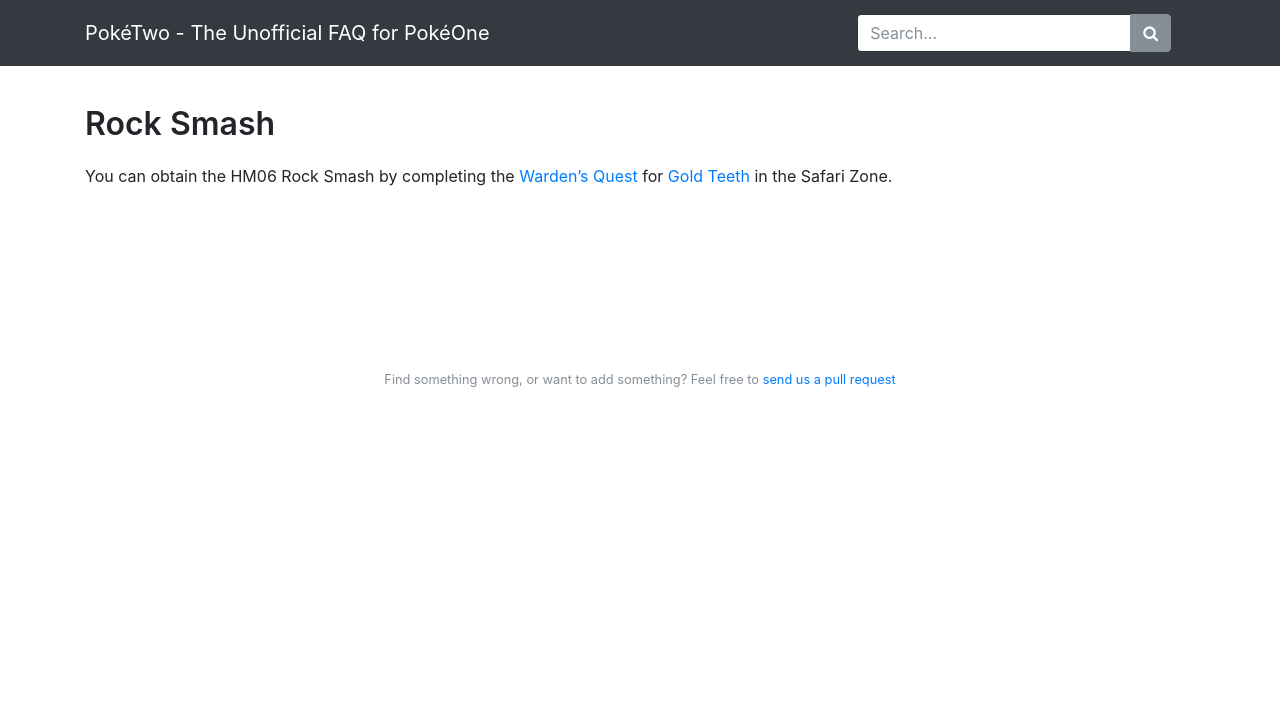
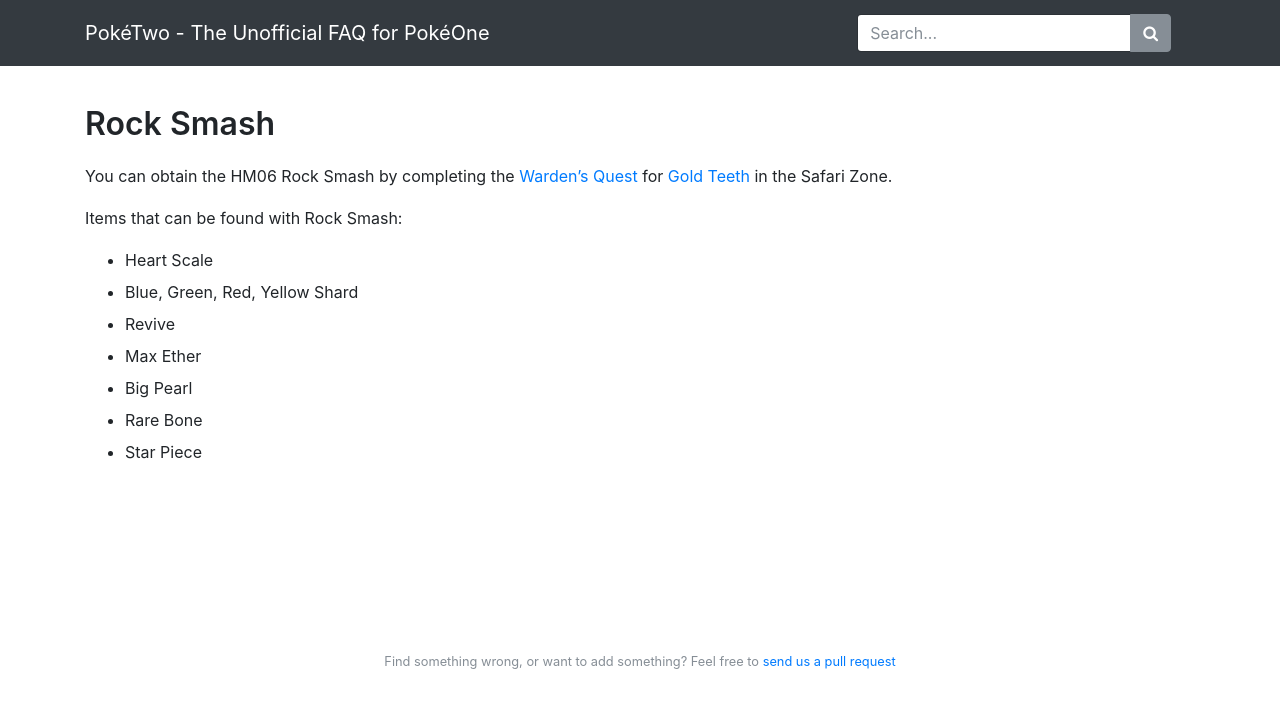
Before and after one commit to X3I/poketwo.com, a Jekyll site: the page built from _pages/moves/rock-smash.md, in a window 1280 px wide. Shown: the top 708 px of the page. Built offline with Jekyll 4.4.1, drawn with Linux system fonts in a browser that asks for light colours; nearby versions of some CDN libraries; our own code applies the rules of GitHub Pages for plain Markdown files.

Commit message:
Rock Smash drop add

```diff
--- a/_pages/moves/rock-smash.md
+++ b/_pages/moves/rock-smash.md
@@ -11,3 +11,13 @@
 You can obtain the HM06 Rock Smash by completing the
 [Warden's Quest](/quests/wardens-quest) for [Gold Teeth](/items/gold-teeth) in
 the Safari Zone.
+
+Items that can be found with Rock Smash:
+
+* Heart Scale
+* Blue, Green, Red, Yellow Shard
+* Revive
+* Max Ether
+* Big Pearl
+* Rare Bone
+* Star Piece
```
